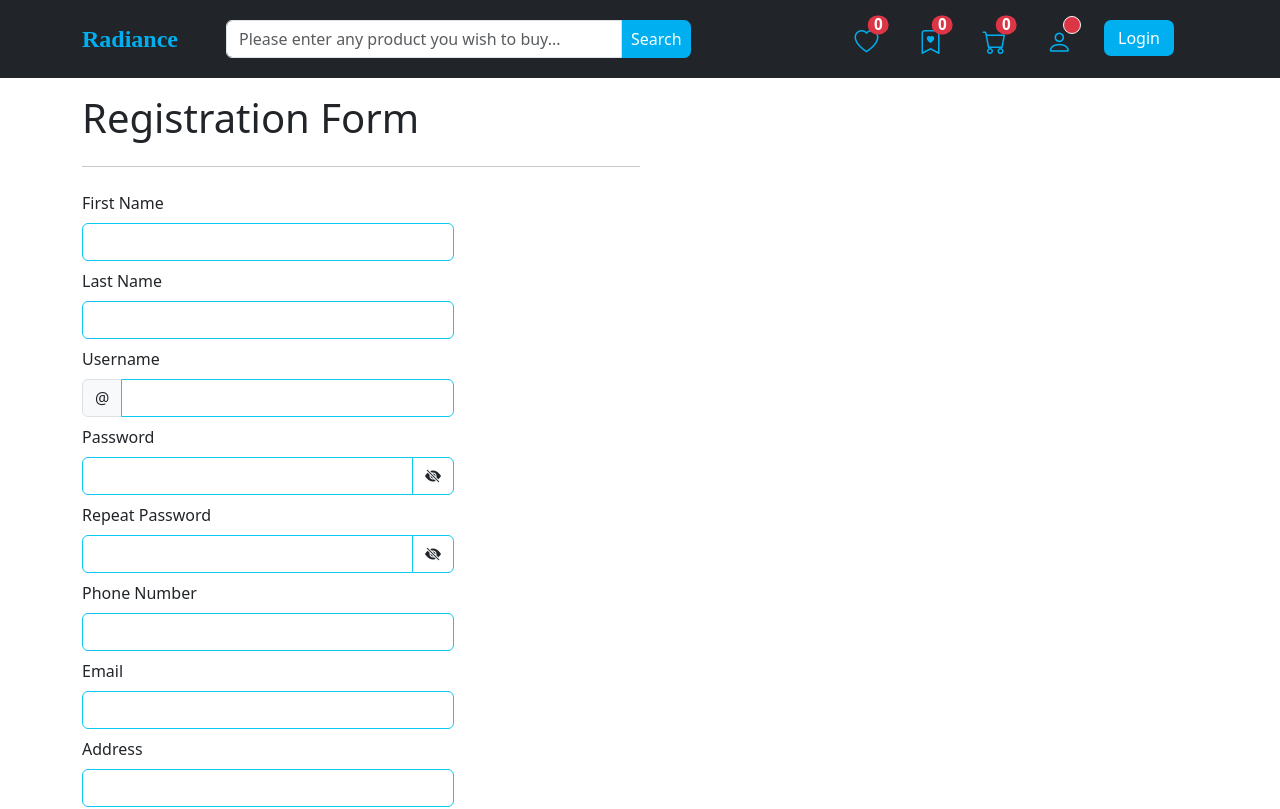
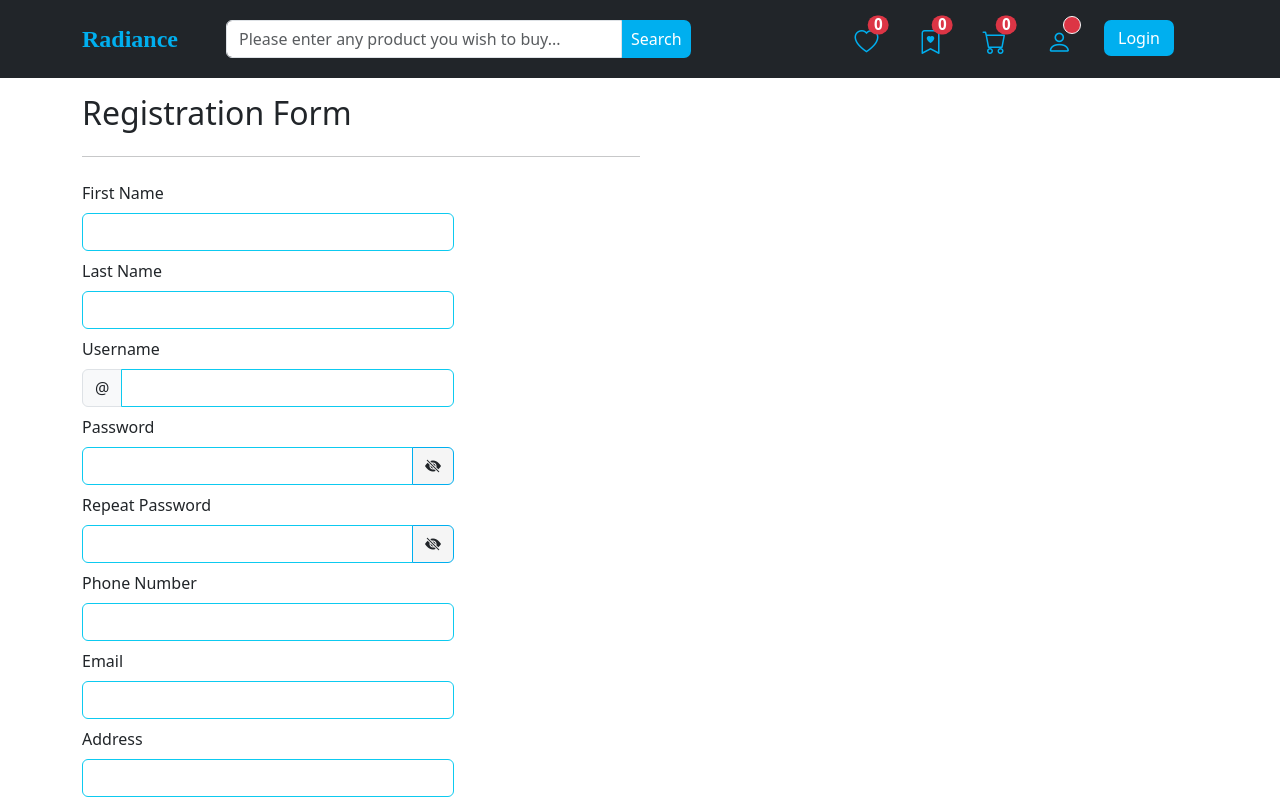
Before and after one commit to techdev-VIK/My-Radiance-App, a React (Vite) app: page /pages/userForm in a window 1280 px wide. Shown: the top 809 px of the page. Built offline with nearby package versions, Linux system fonts and the light colour scheme; a web font is replaced by a local one.

Commit message:
CSS fixes

```diff
--- a/src/App.css
+++ b/src/App.css
@@ -130,6 +130,12 @@
   border-color: var(--theme-color)!important; /* Button border color */
 }
 
+.btn-outline-info {
+  background-color: whitesmoke!important; /* Button background color */
+  color: white !important; /* Text color */
+  border-color: var(--theme-color)!important; /* Button border color */
+}
+
 .bg-info {
   background-color: var(--theme-color)!important; /* Button background color */
   border-color: var(--theme-color)!important; /* Button border color */
--- a/src/features/User/Login.jsx
+++ b/src/features/User/Login.jsx
@@ -116,9 +116,9 @@
                         onClick={() => setPasswordToggle(!passwordToggle)}
                       >
                         {passwordToggle ? (
+                          <i className="bi bi-eye-fill text-dark"></i>
+                        ) : (
                           <i className="bi bi-eye-slash-fill text-dark"></i>
-                        ) : (
-                          <i className="bi bi-eye-fill text-dark"></i>
                         )}
                       </button>
                     </div>
--- a/src/features/User/SignUpFormComp.jsx
+++ b/src/features/User/SignUpFormComp.jsx
@@ -153,7 +153,7 @@
         <>
 
             <main className="container main-content">
-                <h3 className="mt-4 fs-1">{isEditing ? "Edit Details" : "Registration Form"}</h3>
+                <h2 className="mt-4">{isEditing ? "Edit Details" : "Registration Form"}</h2>
 
                 <div className="col-md-6 mb-4">
                 {successMessage && (
--- a/src/features/User/UserDetails.jsx
+++ b/src/features/User/UserDetails.jsx
@@ -193,7 +193,7 @@
                         onClick={() => setPasswordToggle(!passwordToggle)}
                         >
                         {!passwordToggle ? (
-                            <i className="bi bi-eye-slash-fill tetx-danger"></i>
+                            <i className="bi bi-eye-slash-fill text-dark"></i>
                         ) : (
                             <i className="bi bi-eye-fill text-dark"></i>
                         )}
```
